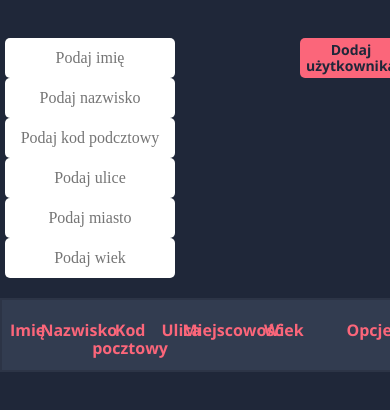
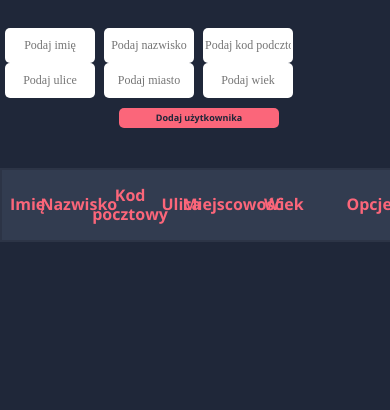
Before and after one commit to BarbaraMak85/api-ekookna, a website: page index.html in a window 390 px wide. Shown: the part 62-472 px from the top of the page. Drawn offline with nearby package versions, Linux system fonts and the light colour scheme; no server answers.

Commit message:
responsive

```diff
--- a/scss/_layout.scss
+++ b/scss/_layout.scss
@@ -2,8 +2,73 @@
         margin: 0;
     }
 
-    // @media(max-width: 1300px) {}
-    // @media (max-width: 1000px) {}
-    // @media(max-width: 640px) {}
-    // @media(max-width: 480px) {}
-    // @media (max-width: 320px) {}
+    @media(max-width: 1300px) {
+        .forms {
+            grid-template-columns: 77% 23%;
+            form {
+                input {
+                    width: 144px;
+                    height: 40px;
+                }
+            }
+        }
+        .buttons {
+            justify-self: start;
+            button {
+                font-size: 9px;
+                width: 110px;
+                margin-left: 8px;
+                align-self: stretch;
+            }
+        }
+    }
+
+    @media (max-width: 1000px) {
+        .forms {
+            grid-template-columns: 77% 23%;
+            form {
+                input {
+                    width: 110px;
+                    height: 40px;
+                }
+            }
+        }
+        .buttons {
+            justify-self: start;
+            button {
+                font-size: 9px;
+                width: 92px;
+                margin-left: 8px;
+                align-self: stretch;
+            }
+        }
+    }
+
+    @media(max-width: 640px) {
+        .forms {
+            grid-template-columns: 100%;
+            padding-bottom: 50px;
+            form {
+                input {
+                    width: 90px;
+                    height: 35px;
+                    font-size: 12px;
+                }
+            }
+        }
+        .buttons {
+            justify-self: center;
+            grid-template-columns: 100%;
+            button {
+                font-size: 9px;
+                width: 160px;
+                margin-left: 8px;
+                height: 20px;
+                align-self: center;
+            }
+        }
+    }
+
+    @media(max-width: 480px) {}
+
+    @media (max-width: 320px) {}
--- a/scss/components/_components_table.scss
+++ b/scss/components/_components_table.scss
@@ -19,10 +19,10 @@ body {
     grid-template-rows: 100%;
     grid-template-columns: 80% 20%;
     justify-items: center;
+    margin-bottom: 10px;
     form {
-        margin-top: 20px;
-        margin-bottom: 20px;
         justify-items: center;
+        align-self: center;
         input {
             width: 170px;
             height: 40px;
@@ -55,11 +55,10 @@ tr:nth-child(even) {
 }
 
 .buttons {
-    height: 78px;
+    display: grid;
+    justify-self: center;
+    grid-template-columns: 1fr 1fr;
     button {
-        height: 40px;
-        margin-bottom: 30px;
-        margin-top: 20px;
         border-radius: 5px;
         outline: none;
         border: none;
@@ -68,12 +67,13 @@ tr:nth-child(even) {
         font-weight: bold;
         font-family: 'Open Sans', sans-serif;
         font-size: 14px;
+        width: 110px;
+        margin-left: 8px;
     }
 }
 
 .header {
     height: 70px;
-    padding-top: 20px;
     font-family: 'Open Sans', sans-serif;
     font-size: 15px;
     font-weight: bold;
@@ -85,6 +85,7 @@ thead {
         color: #FB667A;
         font-family: 'Open Sans', sans-serif;
         font-size: 16px;
+        align-self: center;
     }
 }
 
@@ -92,8 +93,10 @@ thead {
     font-family: 'Open Sans', sans-serif;
     color: #4DC3FA;
     tr {
-        height: 35px;
-        padding-top: 5px;
+        height: 50px;
+    }
+    td {
+        align-self: center;
     }
 }
 
@@ -103,6 +106,7 @@ td button {
     border-radius: 5px;
     outline: none;
     border: none;
+    height: 32px;
 }
 
 footer {
--- a/scss/style.scss
+++ b/scss/style.scss
@@ -4,3 +4,4 @@
 /* Components */
 
 @import "components/components_table";
+@import "layout";
```
Also changed, not shown: css/style.css, 1 other file.
